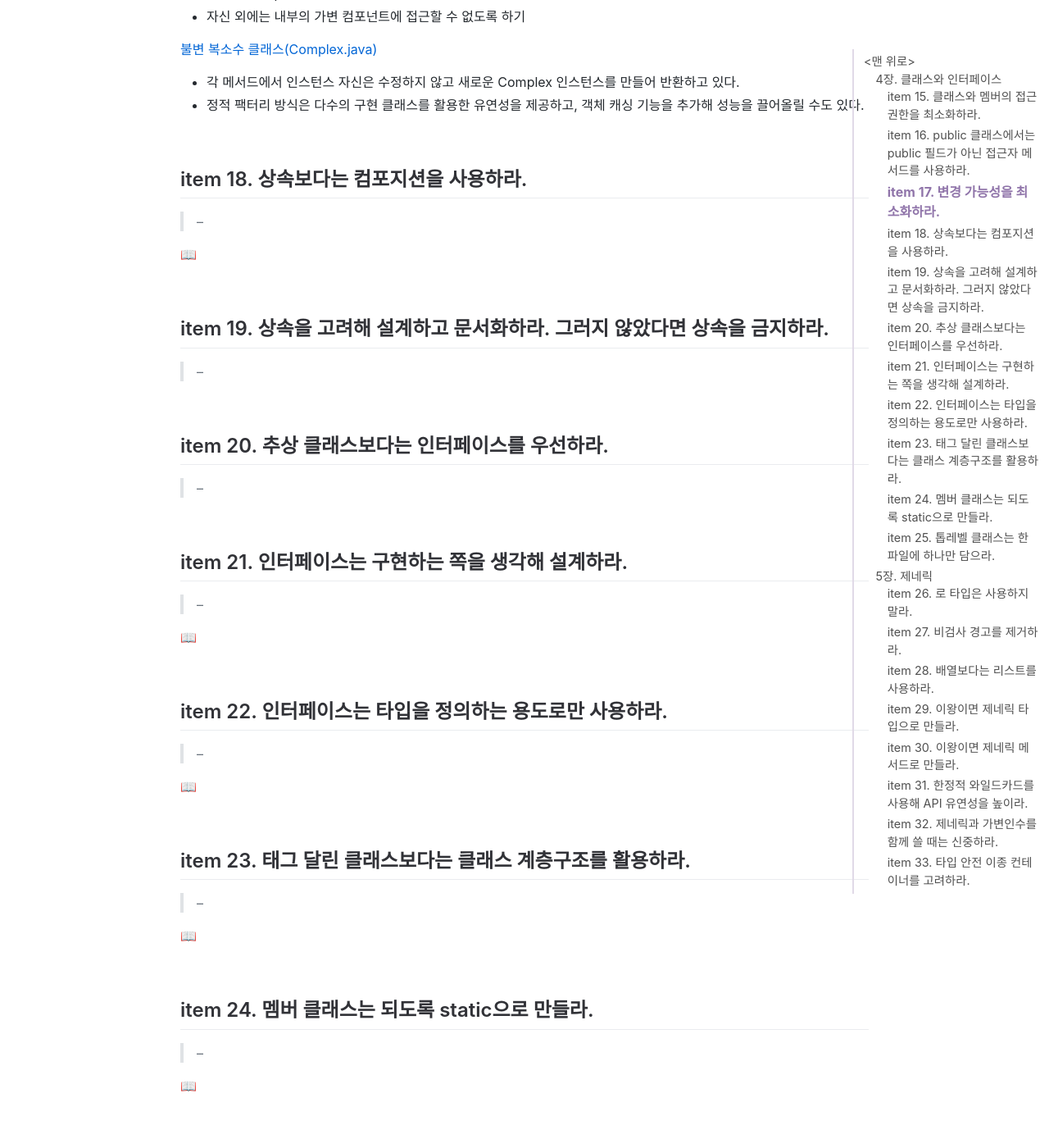
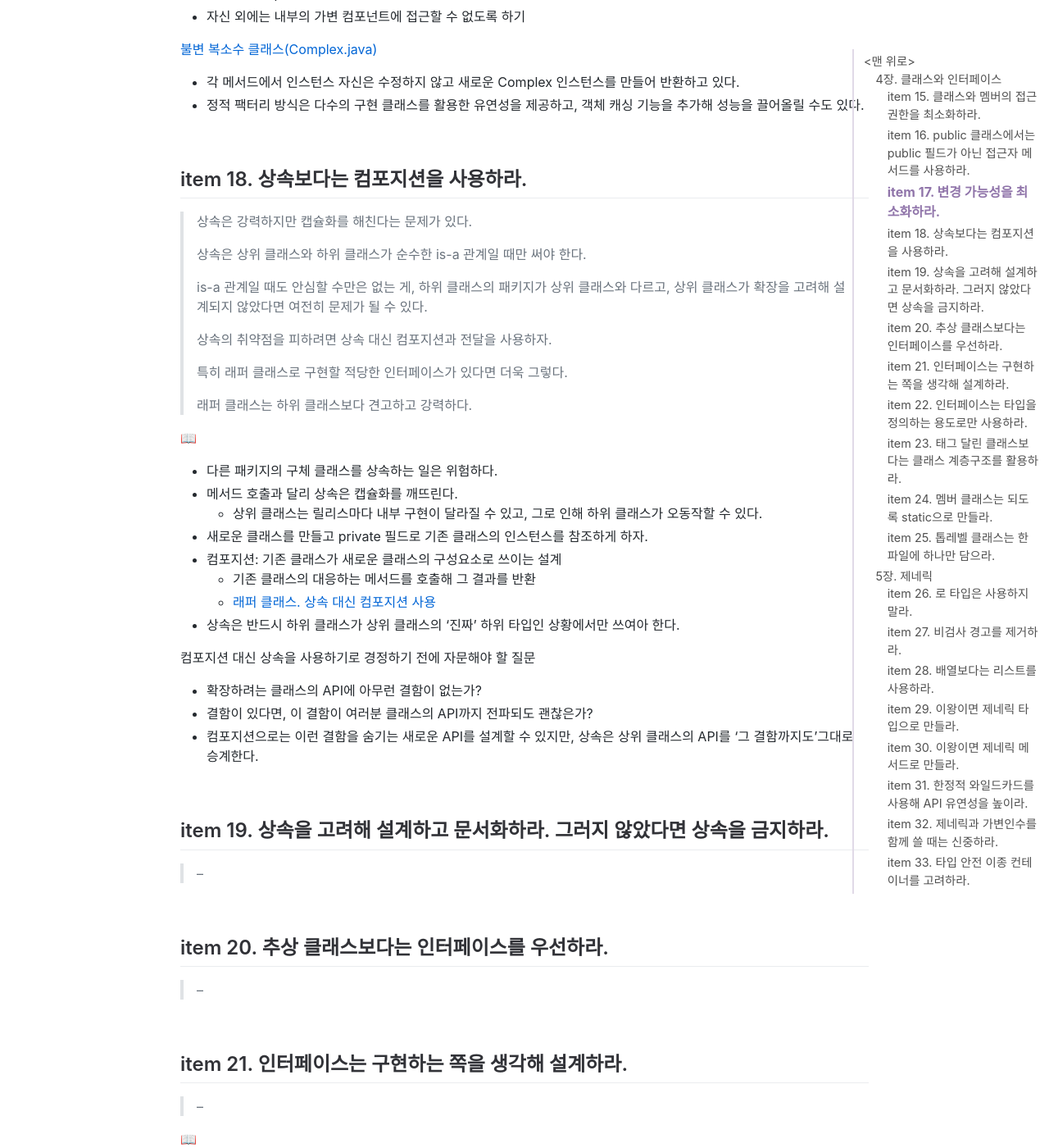
Before and after one commit to jihunparkme/jihunparkme.github.io, a Jekyll site: the page built from _posts/2023-04-22-Effective-Java-Class-Interface-Generics.md, in a window 1280 px wide and 1400 px high, scrolled down 2981 px. Shown: the whole window at 82% size. Built offline with Jekyll 4.4.1, drawn with Linux system fonts in a browser that asks for light colours; nearby versions of some CDN libraries; comment, search, counter and statistics services are not loaded; some of the changed text lies outside the part shown.

Commit message:
[EJ] item 18. 상속보다는 컴포지션을 사용하라.

```diff
--- a/_posts/2023-04-22-Effective-Java-Class-Interface-Generics.md
+++ b/_posts/2023-04-22-Effective-Java-Class-Interface-Generics.md
@@ -113,11 +113,34 @@ featured-img: EFF_JAVA
 
 ## item 18. 상속보다는 컴포지션을 사용하라.
 
-> --
+> 상속은 강력하지만 캡슐화를 해친다는 문제가 있다.
+>
+> 상속은 상위 클래스와 하위 클래스가 순수한 is-a 관계일 때만 써야 한다.
+>
+> is-a 관계일 때도 안심할 수만은 없는 게, 하위 클래스의 패키지가 상위 클래스와 다르고, 상위 클래스가 확장을 고려해 설계되지 않았다면 여전히 문제가 될 수 있다.
+>
+> 상속의 취약점을 피하려면 상속 대신 컴포지션과 전달을 사용하자.
+>
+> 특히 래퍼 클래스로 구현할 적당한 인터페이스가 있다면 더욱 그렇다.
+>
+> 래퍼 클래스는 하위 클래스보다 견고하고 강력하다.
 
 📖
 
+- 다른 패키지의 구체 클래스를 상속하는 일은 위험하다.
+- 메서드 호출과 달리 상속은 캡슐화를 깨뜨린다.
+  - 상위 클래스는 릴리스마다 내부 구현이 달라질 수 있고, 그로 인해 하위 클래스가 오동작할 수 있다.
+- 새로운 클래스를 만들고 private 필드로 기존 클래스의 인스턴스를 참조하게 하자.
+- 컴포지션: 기존 클래스가 새로운 클래스의 구성요소로 쓰이는 설계
+  - 기존 클래스의 대응하는 메서드를 호출해 그 결과를 반환
+  - [래퍼 클래스. 상속 대신 컴포지션 사용](https://github.com/WegraLee/effective-java-3e-source-code/blob/master/src/effectivejava/chapter4/item18/InstrumentedSet.java)
+- 상속은 반드시 하위 클래스가 상위 클래스의 '진짜' 하위 타입인 상황에서만 쓰여아 한다.
 
+컴포지션 대신 상속을 사용하기로 경정하기 전에 자문해야 할 질문
+
+- 확장하려는 클래스의 API에 아무런 결함이 없는가?
+- 결함이 있다면, 이 결함이 여러분 클래스의 API까지 전파되도 괜찮은가?
+- 컴포지션으로는 이런 결함을 숨기는 새로운 API를 설계할 수 있지만, 상속은 상위 클래스의 API를 '그 결함까지도'그대로 승계한다.
 
 <br>
 
```
